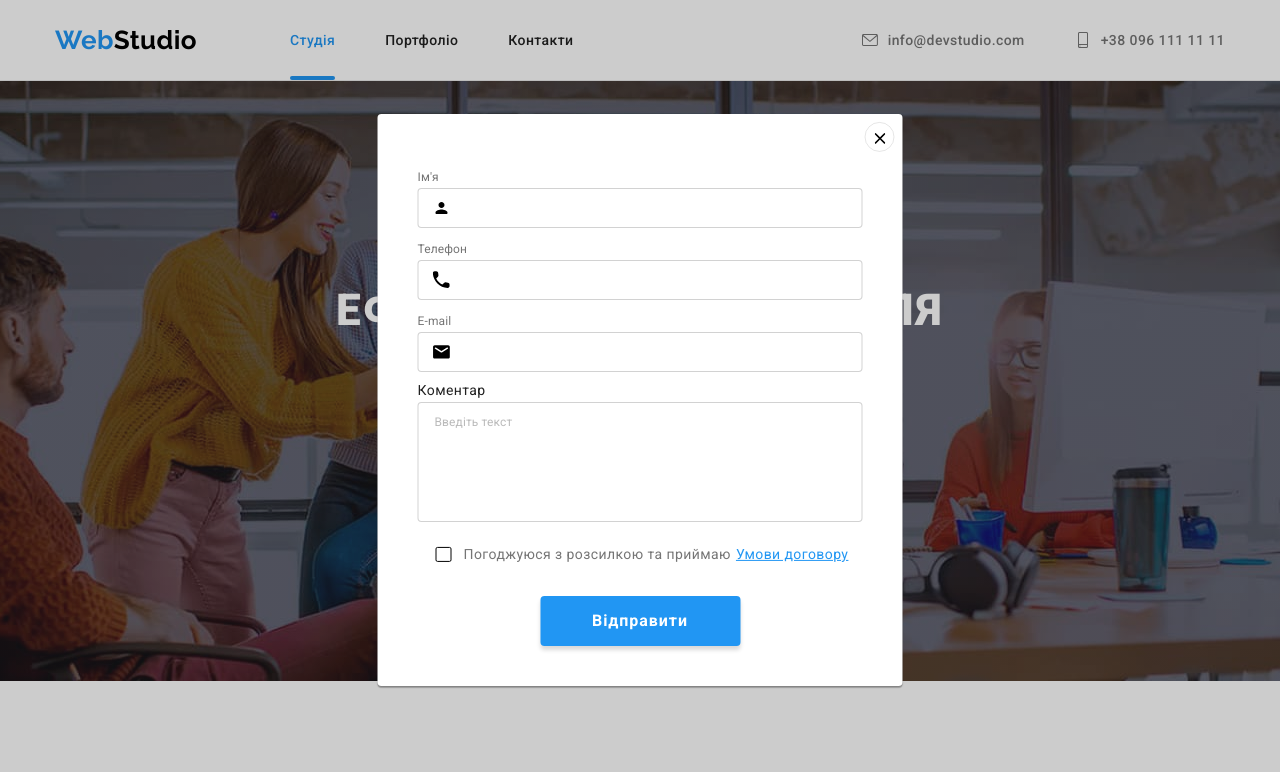
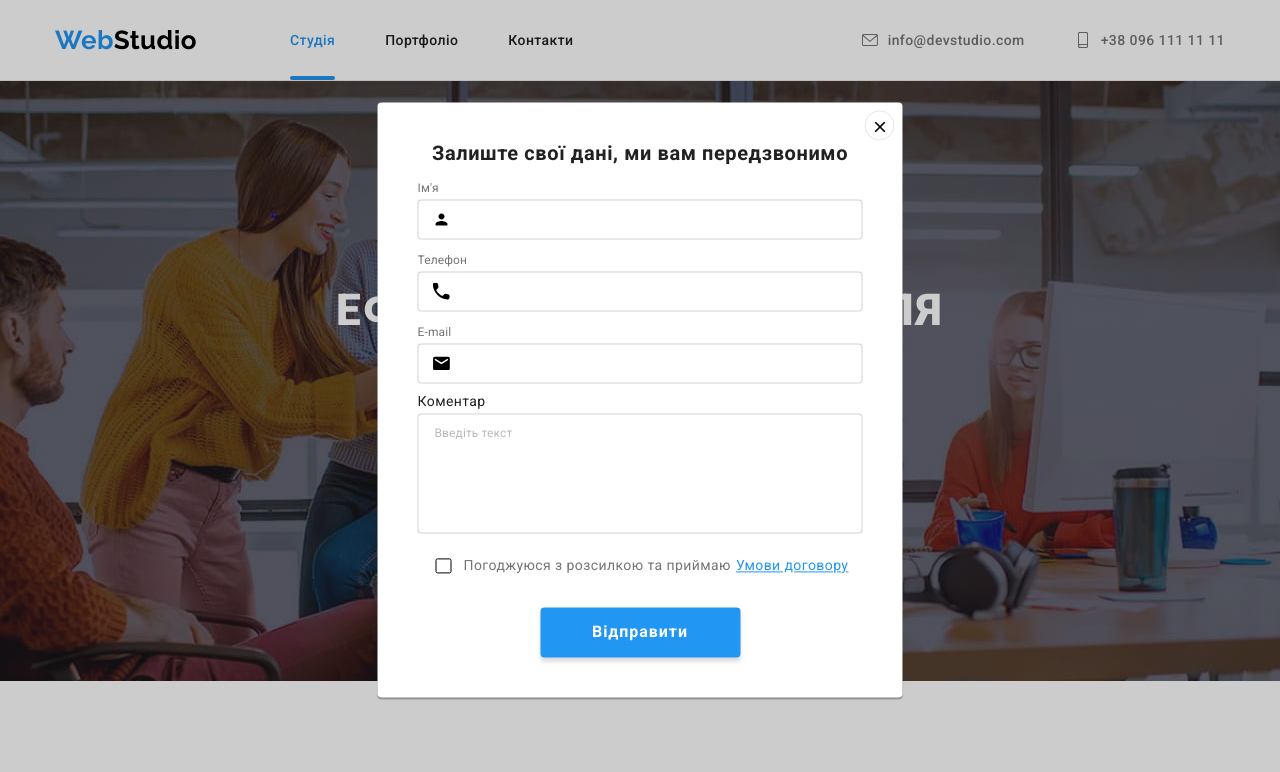
Before and after one commit to DudkoP/goit-markup-hw-06, a plain HTML site: page index.html in a window 1280 px wide. Both pictures are taken after a click on the button "Замовити послугу". Shown: the top 772 px of the page. Drawn offline with nearby package versions, Linux system fonts and the light colour scheme.

Commit message:
title for modal form added

```diff
--- a/index.html
+++ b/index.html
@@ -402,7 +402,7 @@
                 </svg>
             </button>
             <div class="modal-content">
-                <b> </b>
+                <b>Залиште свої дані, ми вам передзвонимо</b>
                 <form class="modal-form">
                     <div class="contacts-field">
                         <label class="label-field" for="name">Ім'я</label>
```
